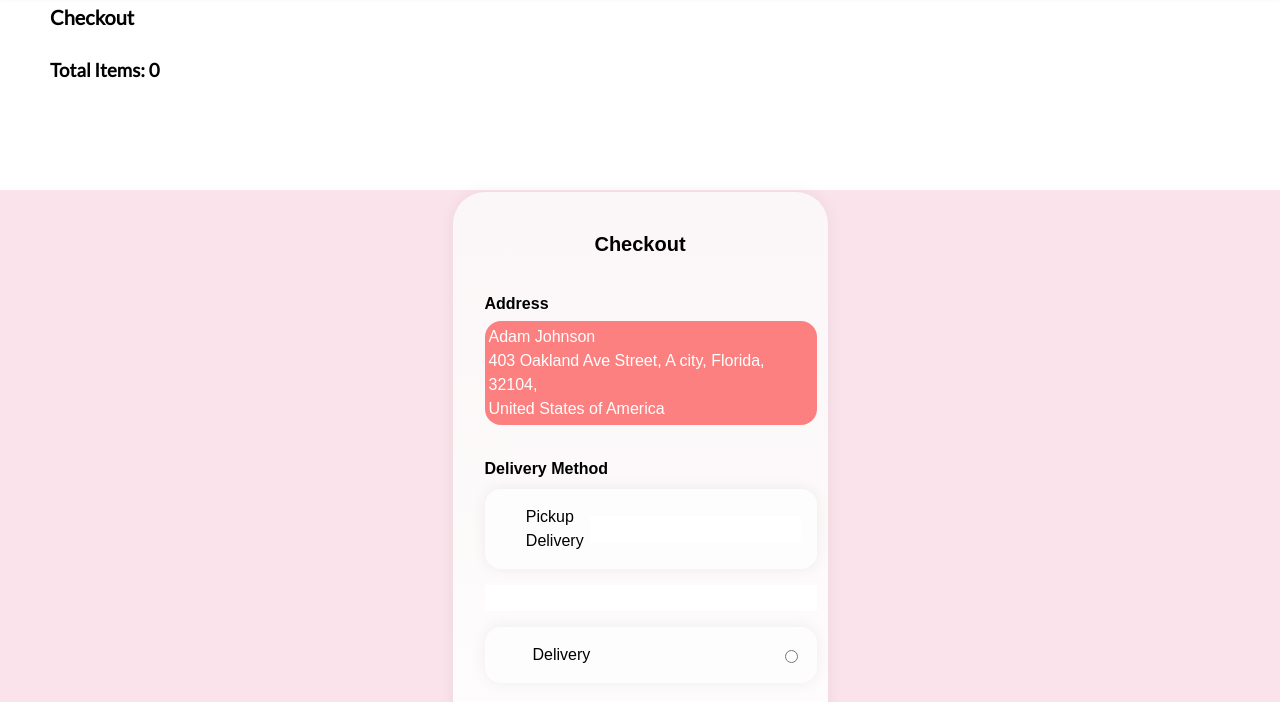
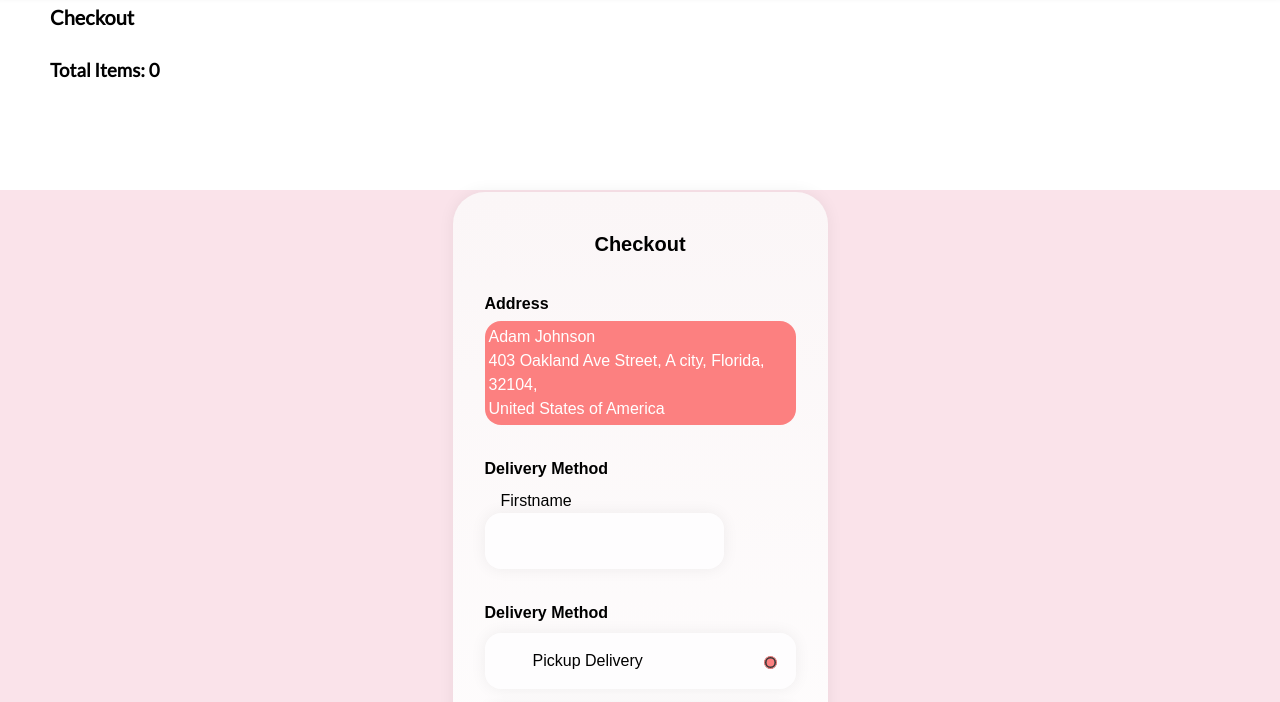
Before and after one commit to Coderdivine/mum, a plain HTML site: page frontend/E-CommerceWebsite/cart.html in a window 1280 px wide. Shown: the part 85-787 px from the top of the page. Drawn offline with Linux system fonts and the light colour scheme; no server answers.

Commit message:
be that person

```diff
--- a/frontend/E-CommerceWebsite/cart.html
+++ b/frontend/E-CommerceWebsite/cart.html
@@ -62,26 +62,13 @@
                 <legend>Delivery Method</legend>
 
                 <div class="form__radios">
-                  <div class="form__radio">
-                    <label for="visa"><svg class="icon">
-                        <!-- <use xlink:href="#icon-visa" /> -->
-                      </svg>Pickup Delivery</label>
-                    <input checked id="visa" name="payment-method" type="text" />
+                  <div>
+                    <label for="firstname">
+                      <svg class="icon">
+                    </svg>Firstname</label>
+                    <input id="firstname" class="form__radio" />
+
                   </div>
-                  <input class="" />
-                  <div class="form__radio">
-                    <label for="paypal"><svg class="icon">
-                        <!-- <use xlink:href="#icon-paypal" /> -->
-                      </svg>Delivery</label>
-                    <input id="paypal" name="payment-method" type="radio" />
-                  </div>
-
-                  <!-- <div class="form__radio">
-                    <label for="mastercard"><svg class="icon">
-                        <use xlink:href="#icon-mastercard" />
-                      </svg>Master Card</label>
-                    <input id="mastercard" name="payment-method" type="radio" />
-                  </div> -->
                 </div>
               </fieldset>
               <!--Delivery method-->
```
